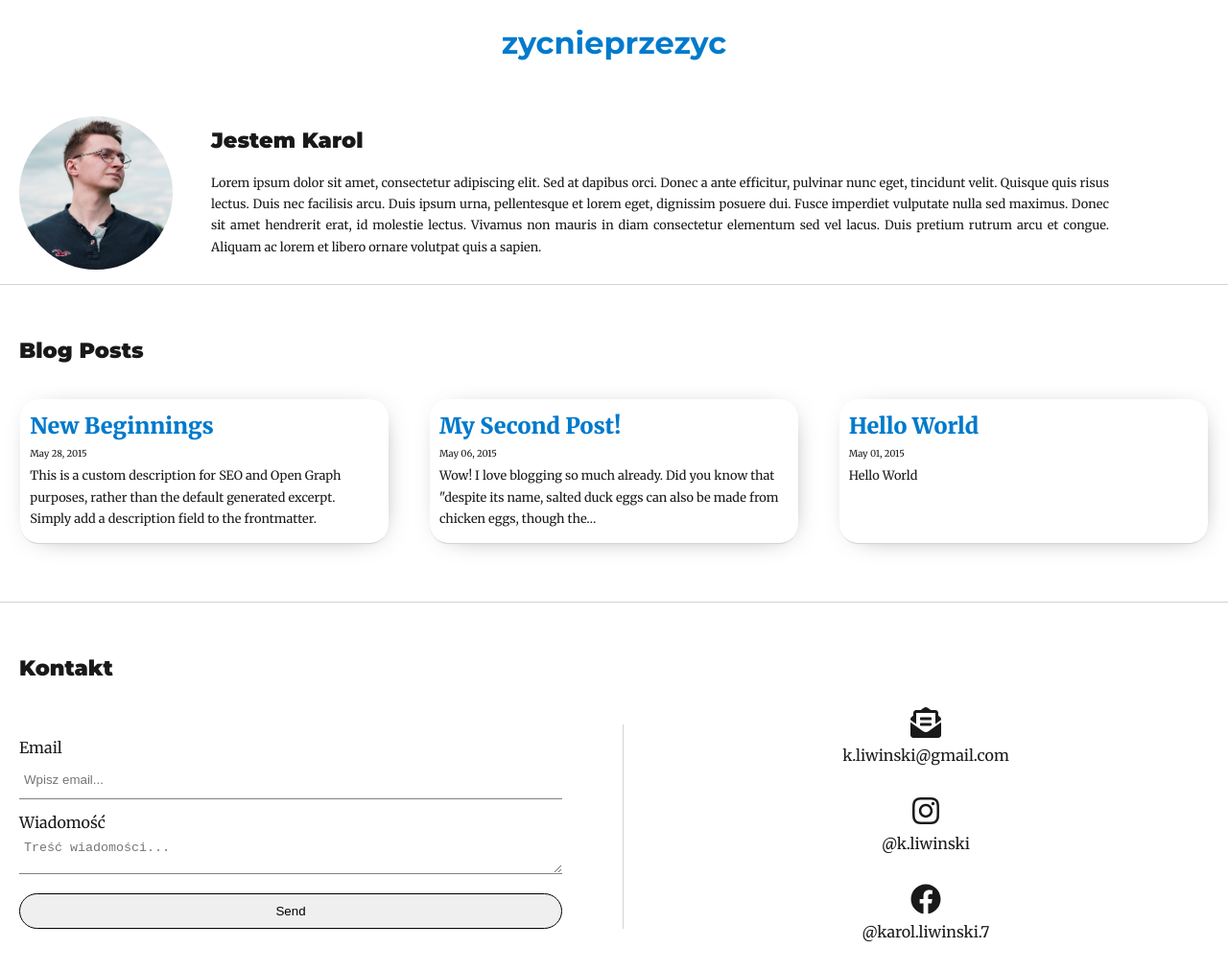
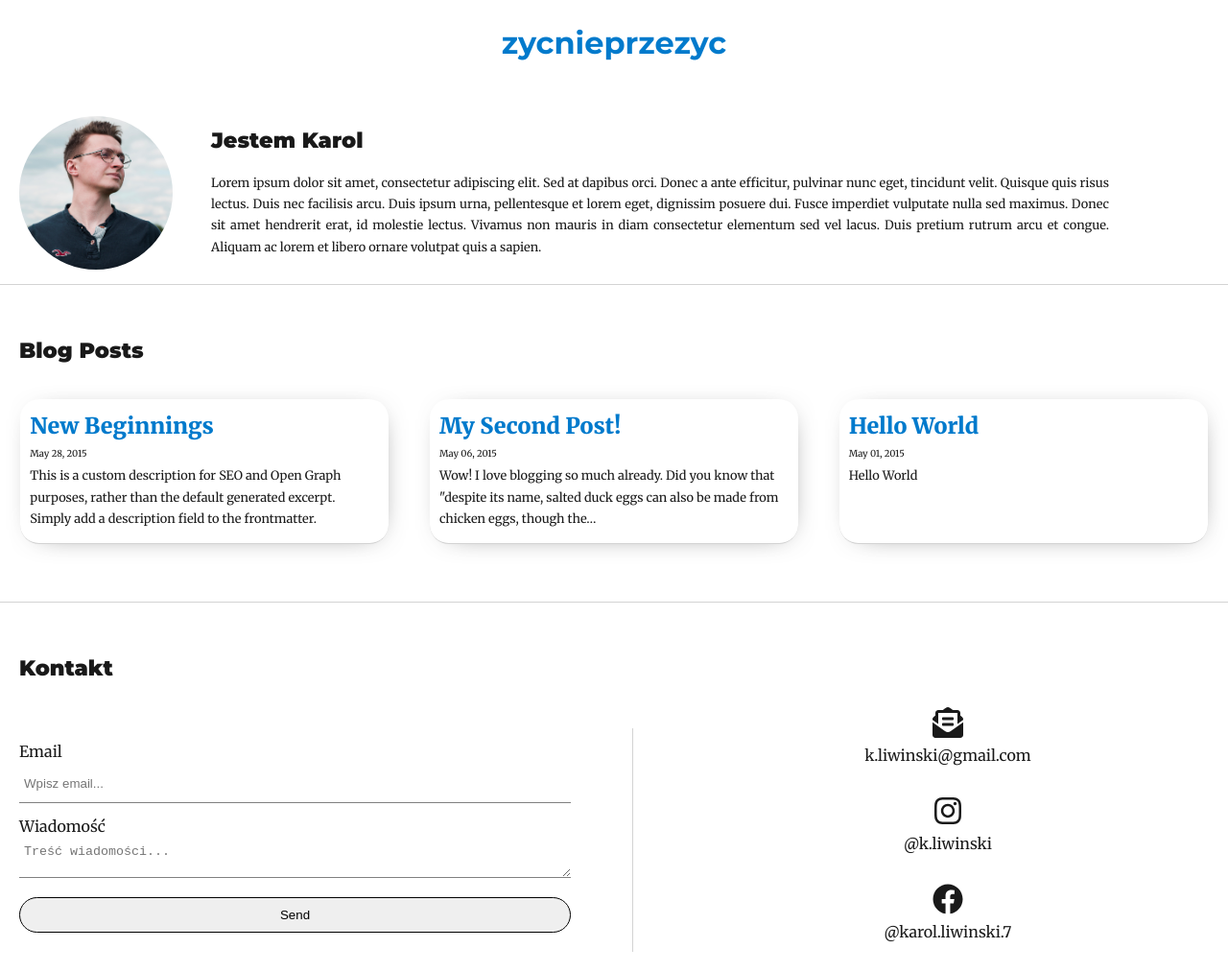
Before and after one commit to lilivin/gatsby-netlify, a Gatsby site: page / in a window 1280 px wide. Shown: the whole page at 96% size. Built offline with nearby package versions, Linux system fonts and the light colour scheme; Gatsby itself is replaced by a stand-in of ours; some packages are replaced by stand-ins of ours.

Commit message:
form-jaden

```diff
--- a/src/styles/contactForm.scss
+++ b/src/styles/contactForm.scss
@@ -5,36 +5,58 @@
 
 .contactContainer {
     display: flex;
+    flex-wrap: wrap;
+    justify-content: center;
+    @media(min-width: 769px){
+
         justify-content: space-between;
         align-items: center;
     }
 
+}
+
 .contactForm {
+    width: 90%;
+    margin: 0 auto;
+    @media(min-width: 769px){
+        width: 50%;
         margin-left: 20px;
-    width: 50%;
         border-right: 1px solid lightgray;
+    }
     &__label{
         display: block;
+        @media(min-width: 769px){
             margin: 10px 0 0 0;
+        }
+
     }
     &__input{
         display: block;
-        width: 90%;
+        width: 100%;
         padding: 5px;
         border: none;
         border-bottom: 1px solid gray;
         height: 40px;
+        margin: 0 auto;
+        @media(min-width: 769px){
+            width: 90%;
+            margin: 0;
+        }
         &:focus{
             outline: none;
         }
     }
     &__button{
-        margin-top: 20px;
+        display: block;
         padding: 10px 0;
         width: 90%;
         border-radius: 20px;
         border: 1px solid black;
+        margin: 20px auto;
         cursor: pointer;
+        @media(min-width: 769px){
+            margin: 20px 0;;
+        }
         &:focus{
             outline: none;
         }
@@ -42,11 +64,17 @@
 }
 
 .contactAlternatives {
-    width: 50%;
+    width: 90%;
+    margin: 0 auto;
+    text-align: center;
+    @media(min-width: 769px){
+        width: 40%;
         .contactWay {
-        width: 50%;
+            width: 100%;
             text-align: center;
             cursor: pointer;
             margin: 0 auto;
         }
     }
+
+}
```
Also changed, not shown: src/styles/contactForm.css, 2 other files. Lines whose indentation alone changed are shown as unchanged.
